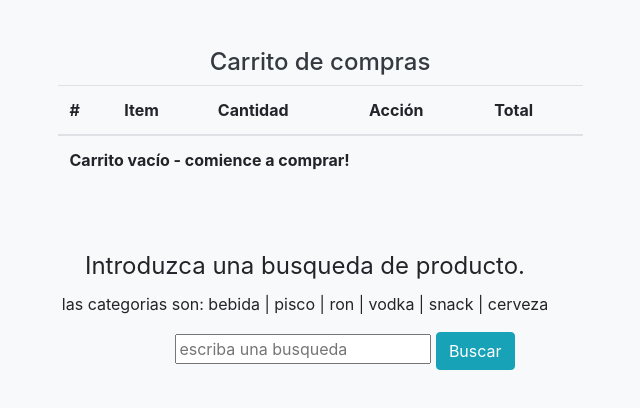
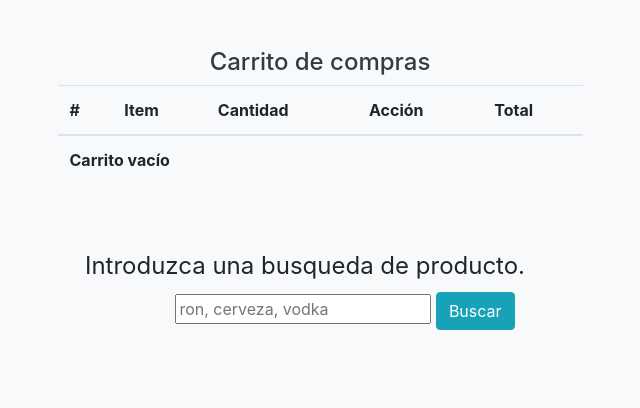
Before and after one commit to Jassan851031/single_Shop, a plain HTML site: page index.html in a window 1280 px wide. Shown: the whole page, without its empty margins (320-960 px from the left). Drawn offline with nearby package versions, Linux system fonts and the light colour scheme; no server answers.

Commit message:
Update index.html

```diff
--- a/index.html
+++ b/index.html
@@ -29,7 +29,7 @@
           <tbody id="items"></tbody>
           <tfoot>
             <tr id="footer-cart">
-              <th scope="row" colspan="5">Carrito vacío - comience a comprar!</th>
+              <th scope="row" colspan="5">Carrito vacío</th>
             </tr>
           </tfoot>
         </table>
@@ -41,8 +41,7 @@
 
       <div id="searchWrapper" class="div-col-md-12 mb-5 text-center">
         <legend>Introduzca una busqueda de producto.</legend>
-        <p>las categorias son: bebida | pisco | ron | vodka | snack | cerveza</p>
-        <input style="margin-left: 80px;" type="text" id="filterSearch" placeholder="escriba una busqueda" />
+        <input style="margin-left: 80px;" type="text" id="filterSearch" placeholder="ron, cerveza, vodka" />
         <button class="btn btn-info" id="searchBar" onclick="search()">Buscar</button>
       </div>
     </div>
```
